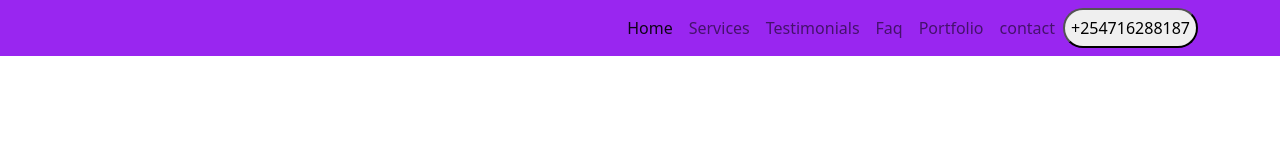
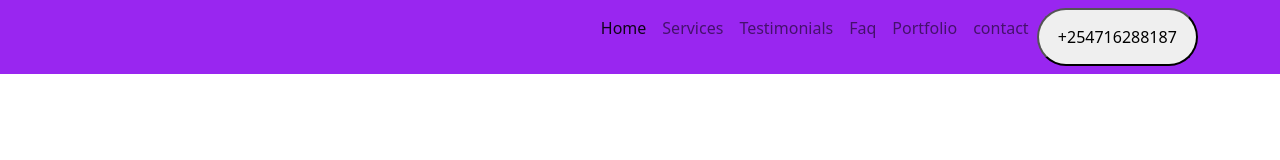
Before and after one commit to MaweuPaul/demo-portfolio, a website: page index.html in a window 1280 px wide. Drawn offline with Linux system fonts and the light colour scheme.

Commit message:
navbar-lg , rounded-pill class

```diff
--- a/index.html
+++ b/index.html
@@ -34,7 +34,7 @@
               <li class="nav-item">
                 <a class="nav-link" href="#">contact</a>
               </li>
-              <button type="button" class="rounded-pill">+254716288187</button>
+              <button type="button" class="rounded-pill btn-rounded">+254716288187</button>
             </ul>
           </div>
         </div>
--- a/scss/components/_buttons.scss
+++ b/scss/components/_buttons.scss
@@ -0,0 +1,6 @@
+.btn-rounded{
+    position: relative;
+    padding:0.9375rem 1.2rem;
+    font-weight: 500;
+    margin: 0;
+}
```
Also changed, not shown: assets/css/style.css, 1 other file.
